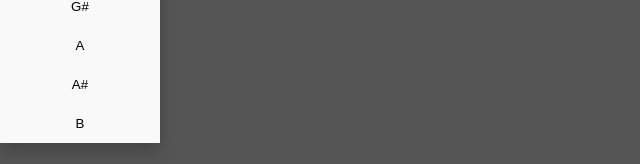
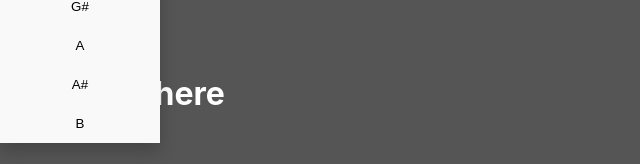
Before and after one commit to hoxas/ScaleTool, a React (Create React App) app: page / in a window 1280 px wide. Shown: the part 375-539 px from the top of the page, without its empty margins (0-640 px from the left). Built offline with nearby package versions, Linux system fonts and the light colour scheme.

Commit message:
Refactoring buildScale with no if and adding Fretboard blueprint

```diff
--- /dev/null
+++ b/src/components/Fretboard.jsx
@@ -0,0 +1,27 @@
+import * as lib from '../lib/scaleslib.js'
+import React from "react";
+
+export default (props) => {
+    const tone = props.tone;
+    const scale = props.scale;
+    const instrument = props.instrument;
+    const tuning = props.tuning;
+
+    function buildFretboard (scale, tone) {
+        let builtFret = new Array();
+
+        /* if (instrument == 0) {
+            lib.tuning[1].map((value) => {
+                for (let i = 0; i <= 24; i) {
+
+                }
+            })
+        } */
+    }
+
+    return (
+        <div className="fretboard">
+            <h1>fretboard here</h1>
+        </div>
+    )
+};
--- a/src/components/Main.jsx
+++ b/src/components/Main.jsx
@@ -2,6 +2,7 @@ import React from 'react'
 
 import Header from './Header.jsx'
 import ScaleDisplayer from './ScaleDisplayer.jsx'
+import Fretboard from './Fretboard.jsx'
 
 export default props => {
     /* React.useState(parseInt(localStorage.getItem('tone')) || lib.tones[0]) */
@@ -30,6 +31,11 @@ export default props => {
                 scale={scale}
                 instrument={instrument}
                 tuning={tuning} />
+            <Fretboard
+                tone={tone}
+                scale={scale}
+                instrument={instrument}
+                tuning={tuning} />
         </div>
 
     )
--- a/src/components/ScaleDisplayer.jsx
+++ b/src/components/ScaleDisplayer.jsx
@@ -14,16 +14,10 @@ export default (props) => {
         let tone0 = tone;
 
         for (let i = 0; i < lib.scales[scale][1].length; i++) {
-            if (tone <= 11) {
-                buildScale.push([lib.tones[tone], lib.scales[scale][2][i]])
-                //console.log(tones[tone], tone)
-                tone = tone + lib.scales[scale][1][i];
-            } else if (tone > 11) {
-                tone = tone - 12;
-                buildScale.push([lib.tones[tone], lib.scales[scale][2][i]])
-                //console.log(tones[tone], tone)
-                tone = tone + lib.scales[scale][1][i];
-            }
+            tone %= 12;
+            buildScale.push([lib.tones[tone], lib.scales[scale][2][i]])
+            //console.log(tones[tone], tone)
+            tone = tone + lib.scales[scale][1][i];
         }
 
         // scale output
```
